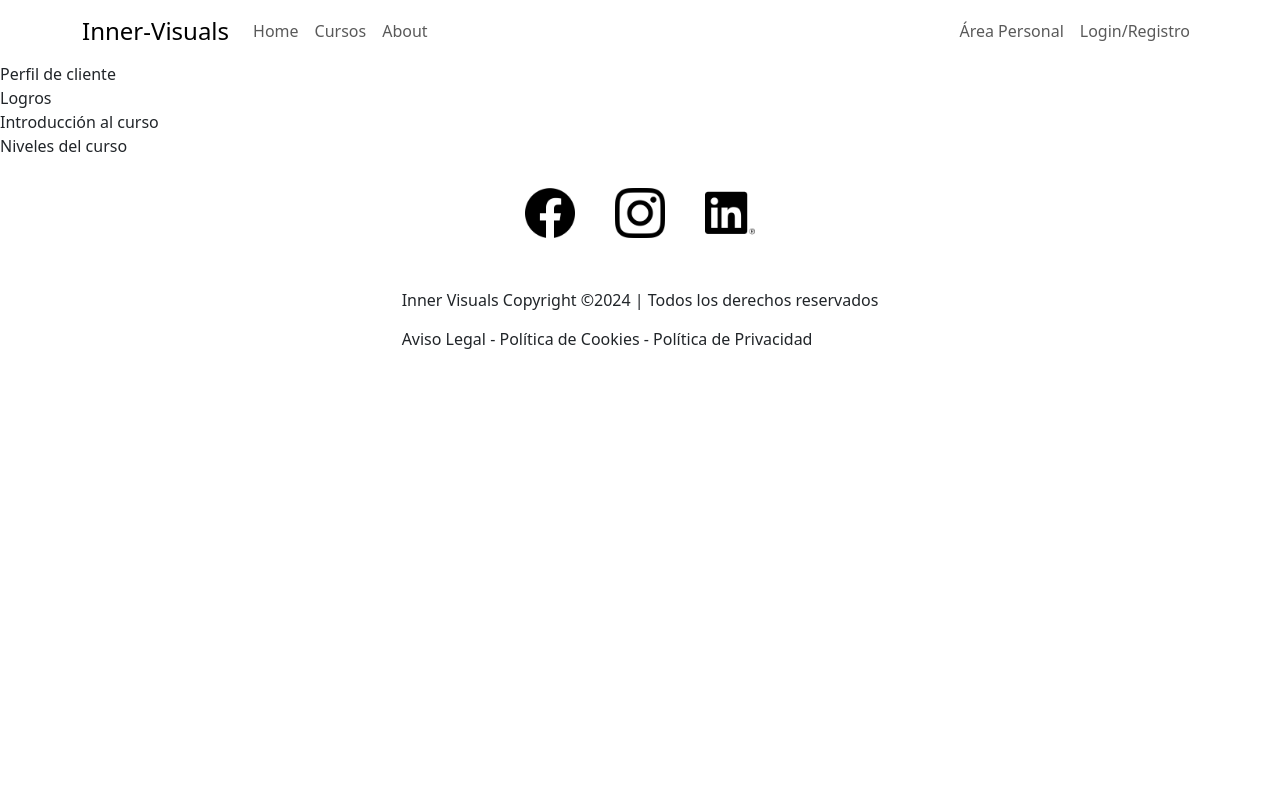
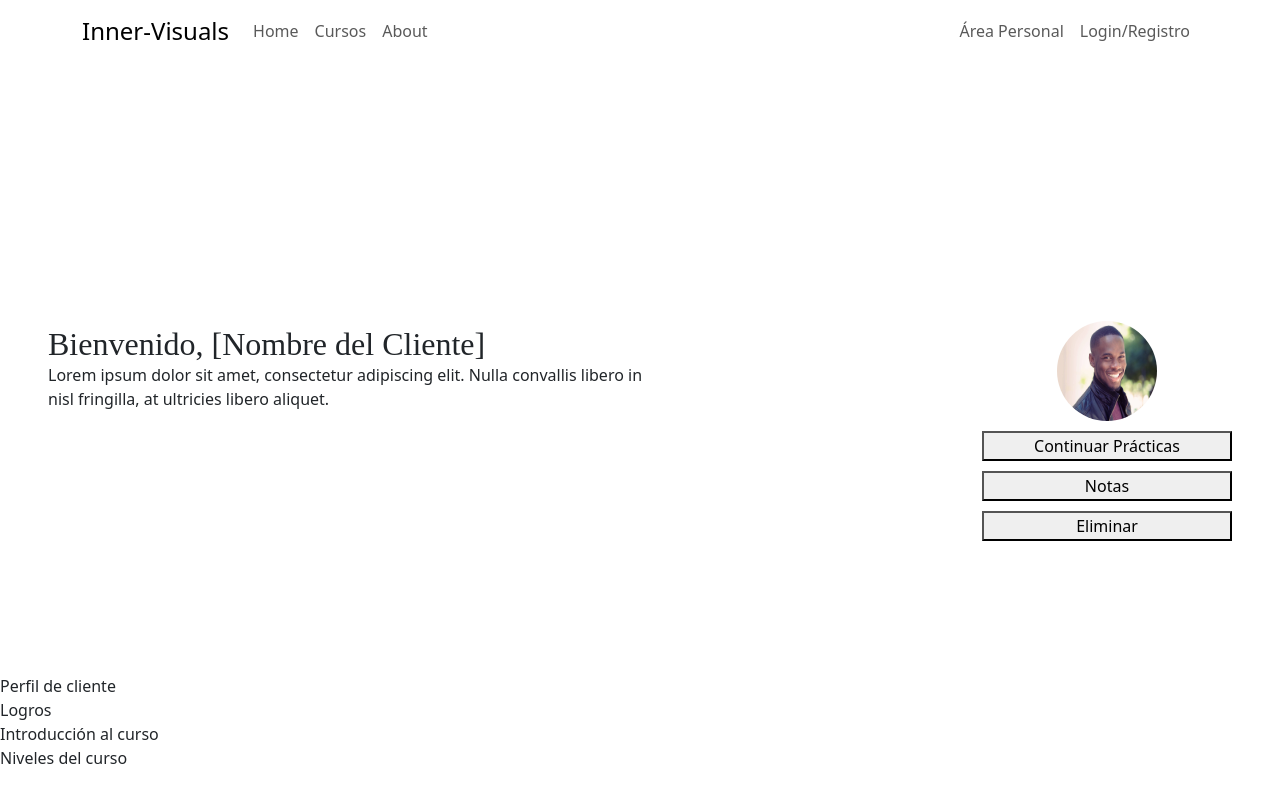
Before and after one commit to GabrielaRamos79/inner_visual_final_project, a React (Vite) app in the folder client/InnerVisual/: page /client/dashboard in a window 1280 px wide. Shown: the top 798 px of the page. Built offline with nearby package versions, Linux system fonts and the light colour scheme.

Commit message:
Profile Client Component

```diff
--- a/client/InnerVisual/src/components/profileClient/ProfileClient.jsx
+++ b/client/InnerVisual/src/components/profileClient/ProfileClient.jsx
@@ -1,11 +1,37 @@
 import './profileClient.css'
+import fotoperfil from '../../assets/img/fotoperfil.jpg'
 
 const ProfileClient = () => {
   return (
     <>
+    <div className="profile-container ms-5">
+      <div className="welcome-message">
+        <h2>Bienvenido, [Nombre del Cliente]</h2>
+        <p>Lorem ipsum dolor sit amet, consectetur adipiscing elit. Nulla convallis libero in nisl fringilla, at ultricies libero aliquet.</p>
+      </div>
+      <div className="action-buttons me-5">
+      <img className="profile-picture" src={fotoperfil} alt="Foto del Cliente" />
+        <button className='btn-custom' onClick={handleContinue}>Continuar Prácticas</button>
+        <button className='btn-custom' onClick={handleNotes}>Notas</button>
+        <button className='btn-custom' onClick={handleDelete}>Eliminar</button>
+      </div>
+    </div>
+
+
     <p>Perfil de cliente</p>
     </>
   )
-}
+};
+const handleContinue = () => {
+  console.log('Continuar prácticas');
+};
+
+const handleNotes = () => {
+  console.log('Notas');
+};
+
+const handleDelete = () => {
+  console.log('Eliminar');
+};
 
 export default ProfileClient
--- a/client/InnerVisual/src/components/profileClient/profileClient.css
+++ b/client/InnerVisual/src/components/profileClient/profileClient.css
@@ -0,0 +1,100 @@
+.profile-container {
+    display: flex;
+    flex-direction: column;
+    align-items: center;
+
+  }
+
+  .welcome-message {
+    margin-bottom: 20px;
+  }
+
+  .action-buttons {
+    margin-top: 20px;
+    /* width: 15%; */
+    display: flex;
+    flex-direction: column;
+    align-items: center;
+    /* display: flex;
+    justify-content: flex-end; */
+  }
+
+  .action-buttons button {
+    margin-bottom: 10px; /* Agrega espacio entre los botones */
+  }
+  .btn-custom{
+    width: 250px;
+  }
+
+
+  .profile-picture {
+    width: 100px; /* Tamaño deseado */
+    height: 100px; /* Tamaño deseado */
+    /* margin: 0 auto 20px; Centra la imagen y agrega margen en la parte inferior */
+    margin-bottom: 10px;/* Margen inferior */
+    border-radius: 50%;
+  }
+
+
+  @media screen and (min-width: 768px) {
+    .profile-container {
+      flex-direction: row;
+      justify-content: space-between;
+      align-items: center;
+    }
+
+    .welcome-message {
+      /* flex: 1; */
+      margin-bottom: 0;
+      margin-right: auto; /* Separación entre el mensaje de bienvenida y la imagen */
+    }
+
+    .action-buttons {
+        margin-top: 0; /* Elimina el margen superior en pantallas grandes */
+        flex-direction: column;
+        align-items:center;
+      /* justify-content: flex-start; Cambia la alineación a la izquierda en pantallas grandes */
+    }
+
+    .action-buttons button {
+        margin-bottom: 10px; /* Agrega espacio entre los botones */
+      }
+
+    .profile-picture {
+      margin: 0; /* Elimina el margen en pantallas grandes */
+      margin-bottom: 10px;/* Margen inferior */
+      /* margin-bottom: 20px; Añade margen inferior para separar la imagen de los botones */
+    }
+  }
+  @media screen and (min-width: 1024px) {
+    .profile-container {
+        justify-content: space-between;
+        flex-direction: row;
+        /* align-items: center; */
+    }
+
+    .welcome-message{
+        width: 50%;
+        margin-right: 20%;
+    }
+
+    .action-buttons {
+        margin-top: 20%; /* Margen superior entre la imagen y los botones */
+        flex-direction: column; /* Cambia la dirección de los botones a columna */
+        align-items:center; /* Alinea los botones a la derecha */
+        margin-bottom: 10%;
+    }
+    .action-buttons button {
+        margin-bottom: 10px; /* Agrega espacio entre los botones */
+      }
+
+    .profile-picture {
+        margin-top: 5%; /* Elimina el margen en pantallas grandes */
+            .action-buttons button {
+        margin-bottom: 10px; /* Agrega espacio entre los botones */
+      }
+        /* Añade margen inferior para separar la imagen de los botones */
+
+      }
+
+  }
```
Also changed, not shown: client/InnerVisual/src/assets/img/fotoperfil.jpg (added).
